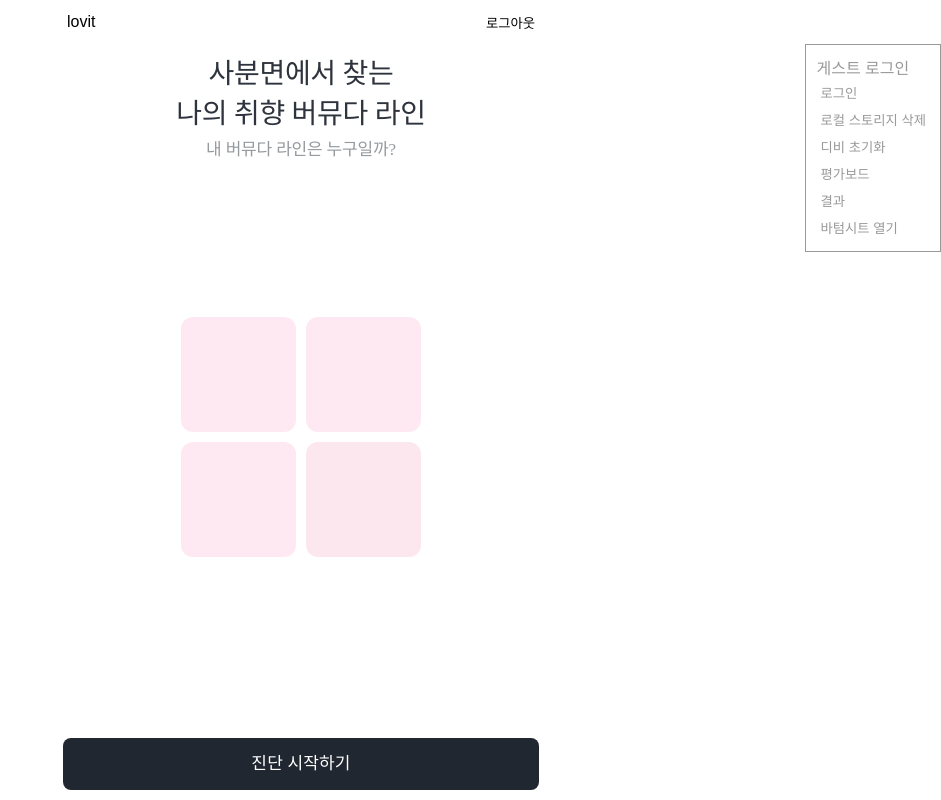
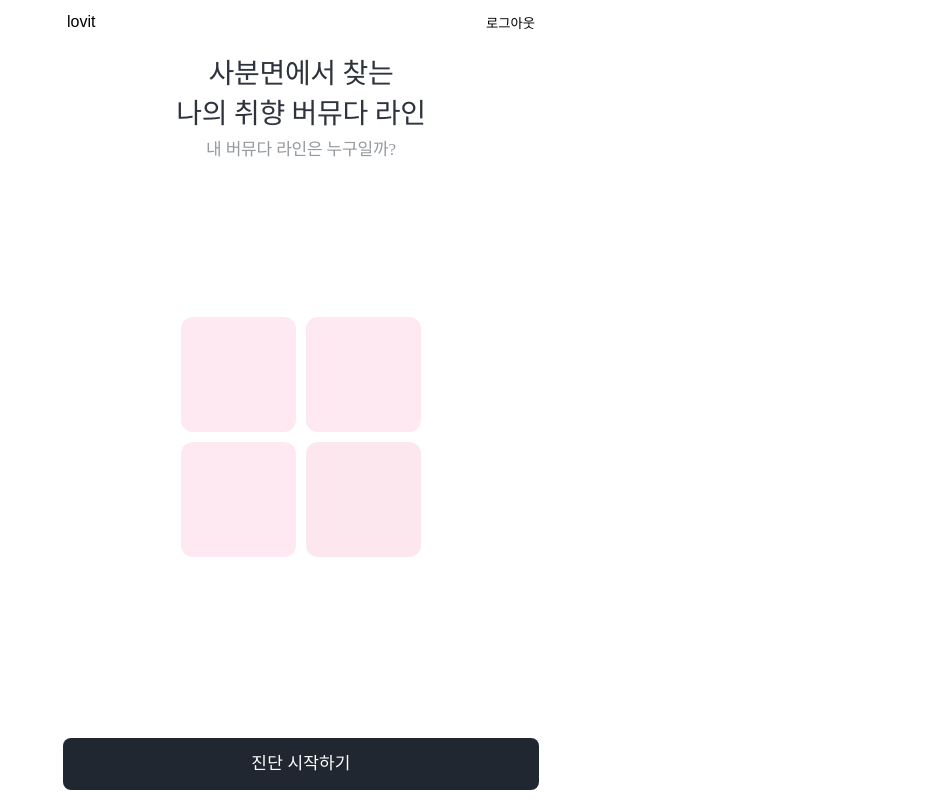
Before and after one commit to shimseohyun/lovit_front, a React (Vite) app: page / in a window 1280 px wide. Shown: the whole page, without its empty margins (339-1280 px from the left). Built offline with nearby package versions, Linux system fonts and the light colour scheme; no server answers.

Commit message:
[Fix] #5 - remove Tools

```diff
--- a/src/v03/routers/ServiceRoute.tsx
+++ b/src/v03/routers/ServiceRoute.tsx
@@ -1,6 +1,6 @@
 import Bottomsheet from "@componentsV03/bottomsheet/Bottomsheet";
 import FullSpinner from "@componentsV03/spinner/Spinner";
-import TestTool from "@componentsV03/test/TestTool";
+// import TestTool from "@componentsV03/test/TestTool";
 import { useAuth } from "@hooksV03/auth/useAuth";
 import { BottomSheetProvider } from "@hooksV03/bottomsheet/context/BottomsheetProvider";
 import { Outlet } from "react-router-dom";
@@ -14,7 +14,7 @@ const ServiceRoute = () => {
   return (
     <>
       <BottomSheetProvider>
-        <TestTool />
+        {/* <TestTool /> */}
         <Outlet />
         <Bottomsheet />
       </BottomSheetProvider>
```
